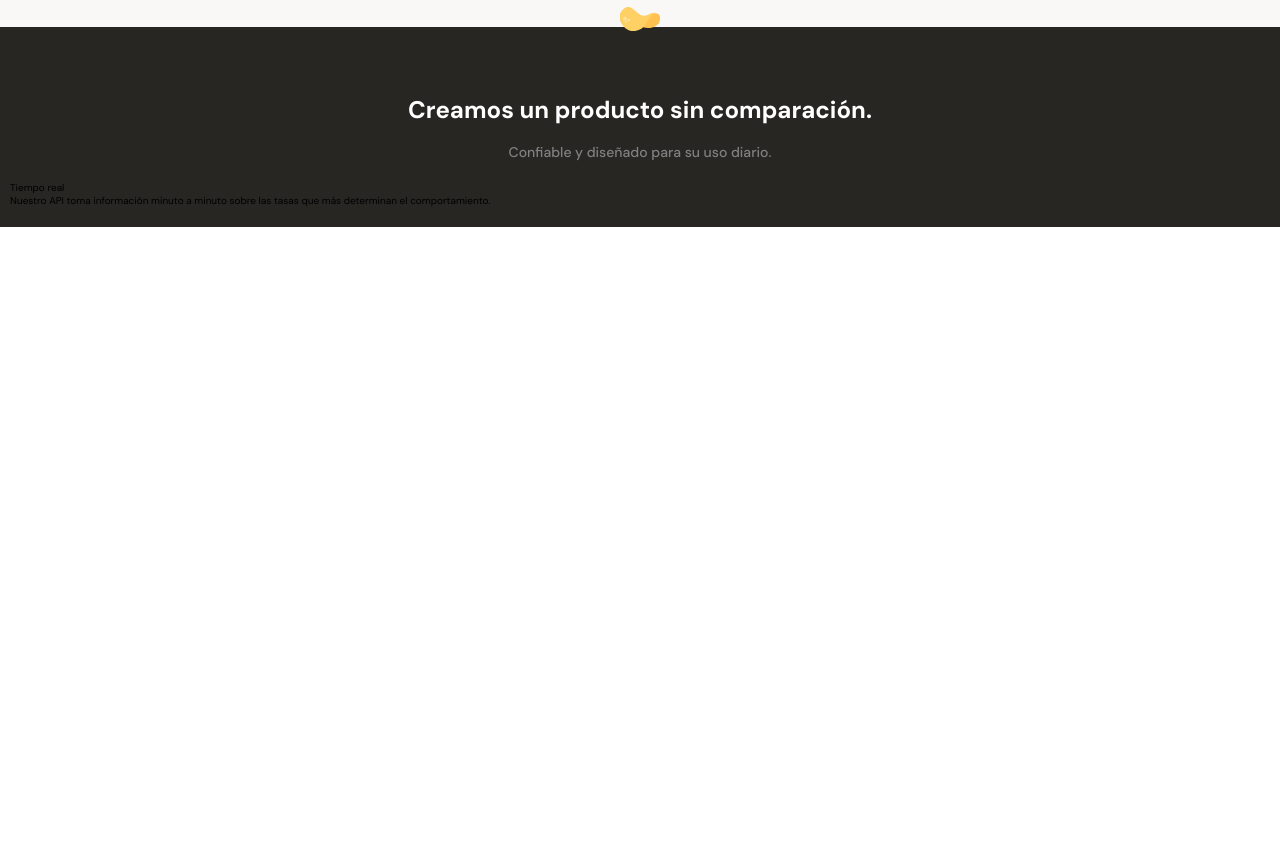
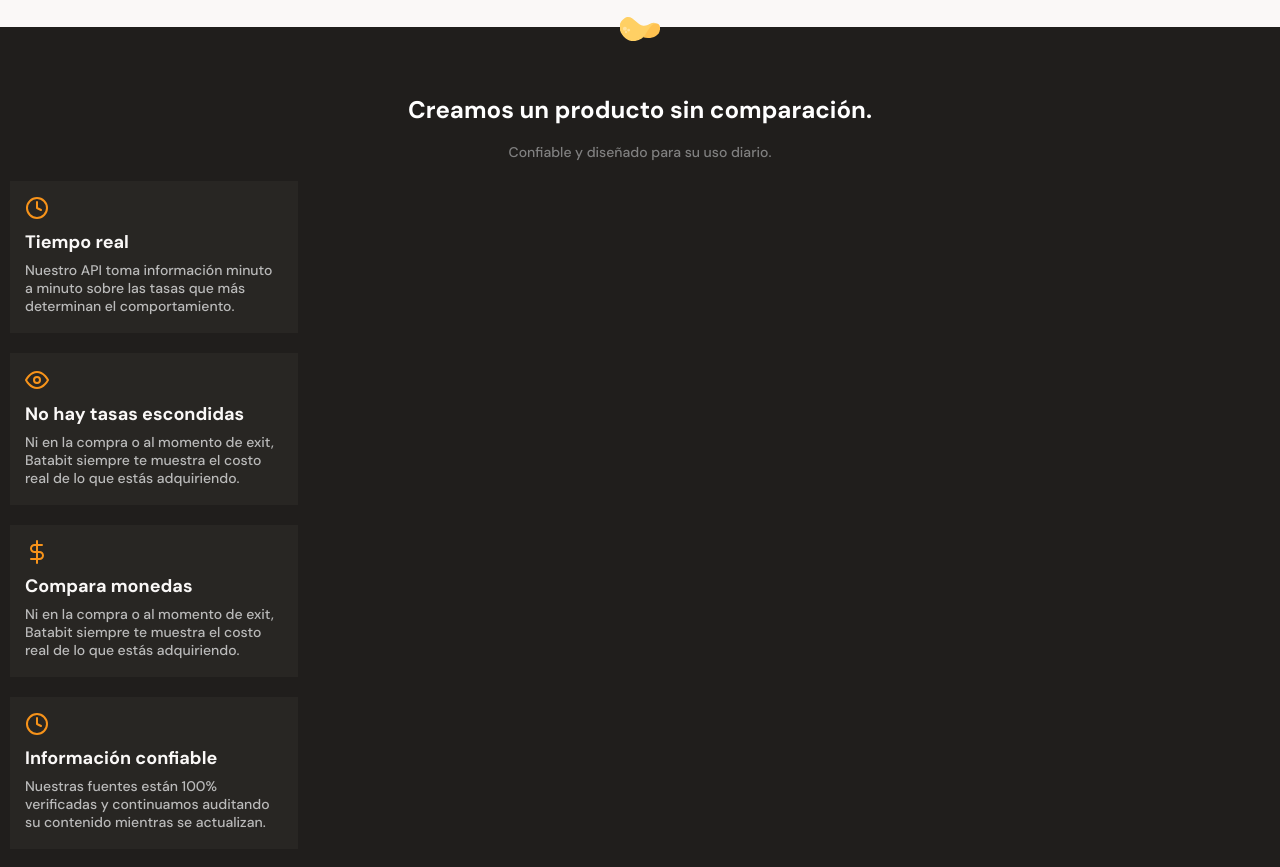
Before and after one commit to 00lar/CryptoShop, a plain HTML site: page index.html in a window 1280 px wide. Shown: the part 1124-1991 px from the top of the page. Before the commit the page ends 1351 px from the top, so only its background shows below. Drawn offline with Linux system fonts and the light colour scheme.

Commit message:
tarjetas terminadas

```diff
--- a/index.html
+++ b/index.html
@@ -64,11 +64,31 @@
                 <p>Confiable y diseñado para su uso diario.</p>
             </div>
             <section class="product-cards">
+
                 <article class="product-detail--card">
                     <span class="clockimg"></span>
                     <p class="product--card-title">Tiempo real</p>
                     <p class="product--card-body">Nuestro API toma información minuto a minuto sobre las tasas que más determinan el comportamiento.</p>
                 </article>
+
+                <article class="product-detail--card">
+                    <span class="eye"></span>
+                    <p class="product--card-title">No hay tasas escondidas</p>
+                    <p class="product--card-body">Ni en la compra o al momento de exit, Batabit siempre te muestra el costo real de lo que estás adquiriendo.</p>
+                </article>
+
+                <article class="product-detail--card">
+                    <span class="cash"></span>
+                    <p class="product--card-title">Compara monedas</p>
+                    <p class="product--card-body">Ni en la compra o al momento de exit, Batabit siempre te muestra el costo real de lo que estás adquiriendo.</p>
+                </article>
+
+                <article class="product-detail--card">
+                    <span class="clockimg"></span>
+                    <p class="product--card-title">Información confiable</p>
+                    <p class="product--card-body">Nuestras fuentes están 100% verificadas y continuamos auditando su contenido mientras se actualizan.</p>
+                </article>
+
             </section>
         </section>
         <section></section>
--- a/style.css
+++ b/style.css
@@ -9,7 +9,7 @@
     --grey: #bababa;
     --off-white: #faf8f7;
     --just-white: #fff;
-    --warm-black+1: #282623;
+    --warm-black2: #282623;
 }
 
 * {
@@ -254,7 +254,7 @@ main .main-product {
     min-width: 320px;
     height: auto;
     padding: 20px 10px;
-    background-color: var(--warm-black);
+    background-color: var(--black);
 }
 
 .main-product .product--batata {
@@ -265,7 +265,7 @@ main .main-product {
     left: 0;
     right: 0;
     margin-inline: auto;
-    top: -10%;
+    top: -10px;
     background-image: url('./assets/icons/batata.svg');
     background-position: center;
     background-repeat: no-repeat;
@@ -295,5 +295,63 @@ main .main-product {
     font-weight: 500;
 }
 
+.product-cards {
+    width: 100%;
+    height: auto;
+}
 
-.main
+
+.main-product .product-detail--card {
+    background-color: var(--warm-black2);
+    width: 288px;
+    height: 152px;
+    padding: 15px;
+    margin-bottom: 20px;
+}
+
+.product-detail--card .clockimg {
+    background-image: url('./assets/icons/clock.svg');
+    display: inline-block;
+    width: 24px;
+    height: 24px;
+    margin-bottom:10px;
+}
+
+.product-detail--card .eye {
+    background-image: url('./assets/icons/eye.svg');
+    display: inline-block;
+    width: 24px;
+    height: 24px;
+    margin-bottom:10px;
+}
+
+.product-detail--card .cash {
+    background-image: url('./assets/icons/dollar-sign.svg');
+    display: inline-block;
+    width: 24px;
+    height: 24px;
+    margin-bottom:10px;
+}
+
+.product-detail--card .checkin {
+    background-image: url('./assets/icons/check-circle.svg');
+    display: inline-block;
+    width: 24px;
+    height: 24px;
+    margin-bottom:10px;
+}
+
+.product-detail--card .product--card-title {
+    font-size: 1.8rem;
+    font-weight: bold;
+    line-height: 1.8rem;
+    margin-bottom: 10px;
+    color: var(--off-white);
+}
+
+.product-cards .product--card-body {
+    font-size: 1.4rem;
+    font-weight: 500;
+    color: var(--grey);
+    line-height: 18px;
+}
```
